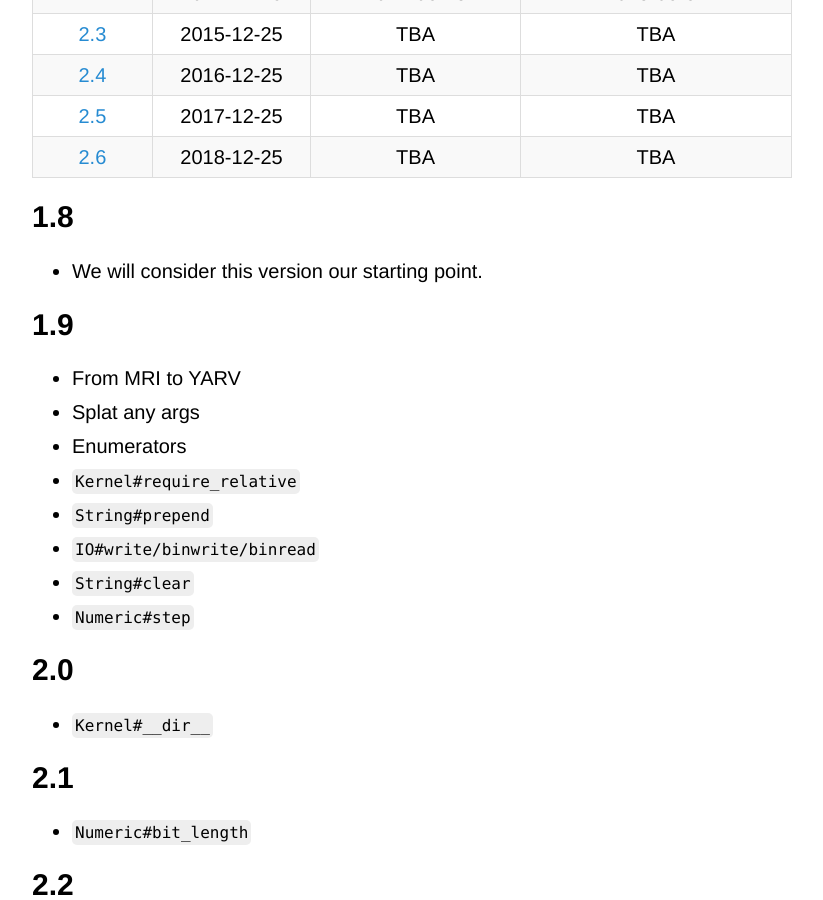
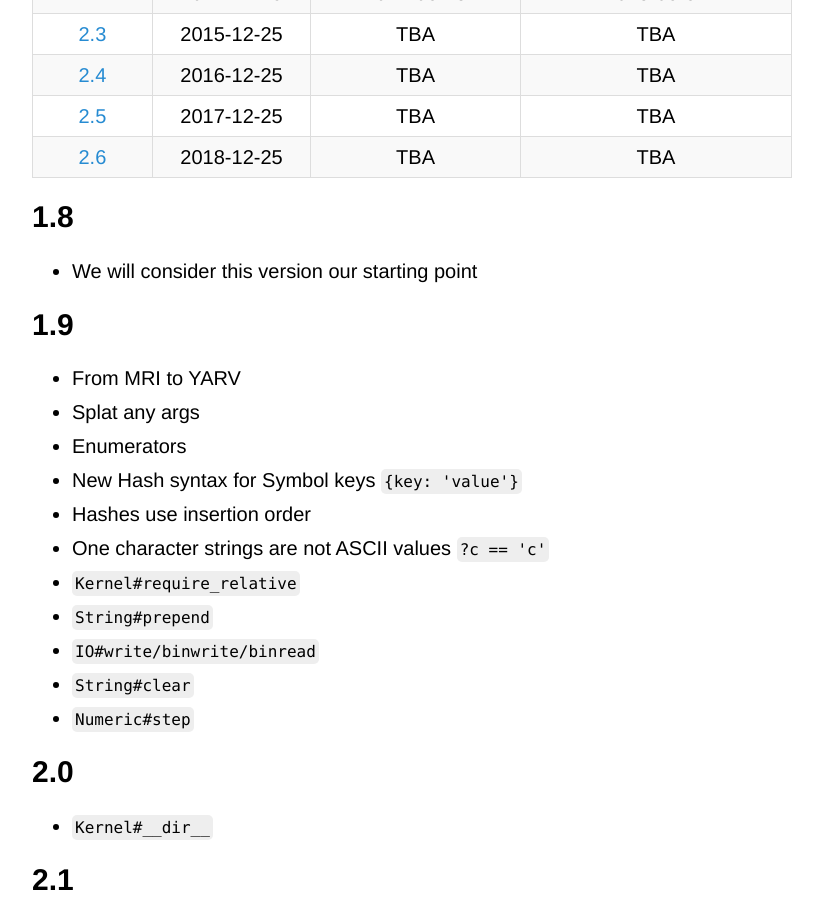
Before and after one commit to Maumagnaguagno/maumagnaguagno.github.io, a Jekyll site: the page built from ruby-versions.md, in a window 1280 px wide and 900 px high, scrolled down 465 px. Shown: the whole window, without its empty margins (228-1051 px from the left). Built offline with Jekyll 4.4.1, drawn with Linux system fonts in a browser that asks for light colours; our own code applies the rules of GitHub Pages for plain Markdown files.

Commit message:
Add more bullets to Ruby Versions 1.9

```diff
--- a/ruby-versions.md
+++ b/ruby-versions.md
@@ -23,12 +23,15 @@ Version    | Release    | End of support | End of maintenance
 [2.6](#26) | 2018-12-25 | TBA            | TBA
 
 ## 1.8
-- We will consider this version our starting point.
+- We will consider this version our starting point
 
 ## 1.9
 - From MRI to YARV
 - Splat any args
 - Enumerators
+- New Hash syntax for Symbol keys ``{key: 'value'}``
+- Hashes use insertion order
+- One character strings are not ASCII values ``?c == 'c'``
 - ``Kernel#require_relative``
 - ``String#prepend``
 - ``IO#write/binwrite/binread``
```
